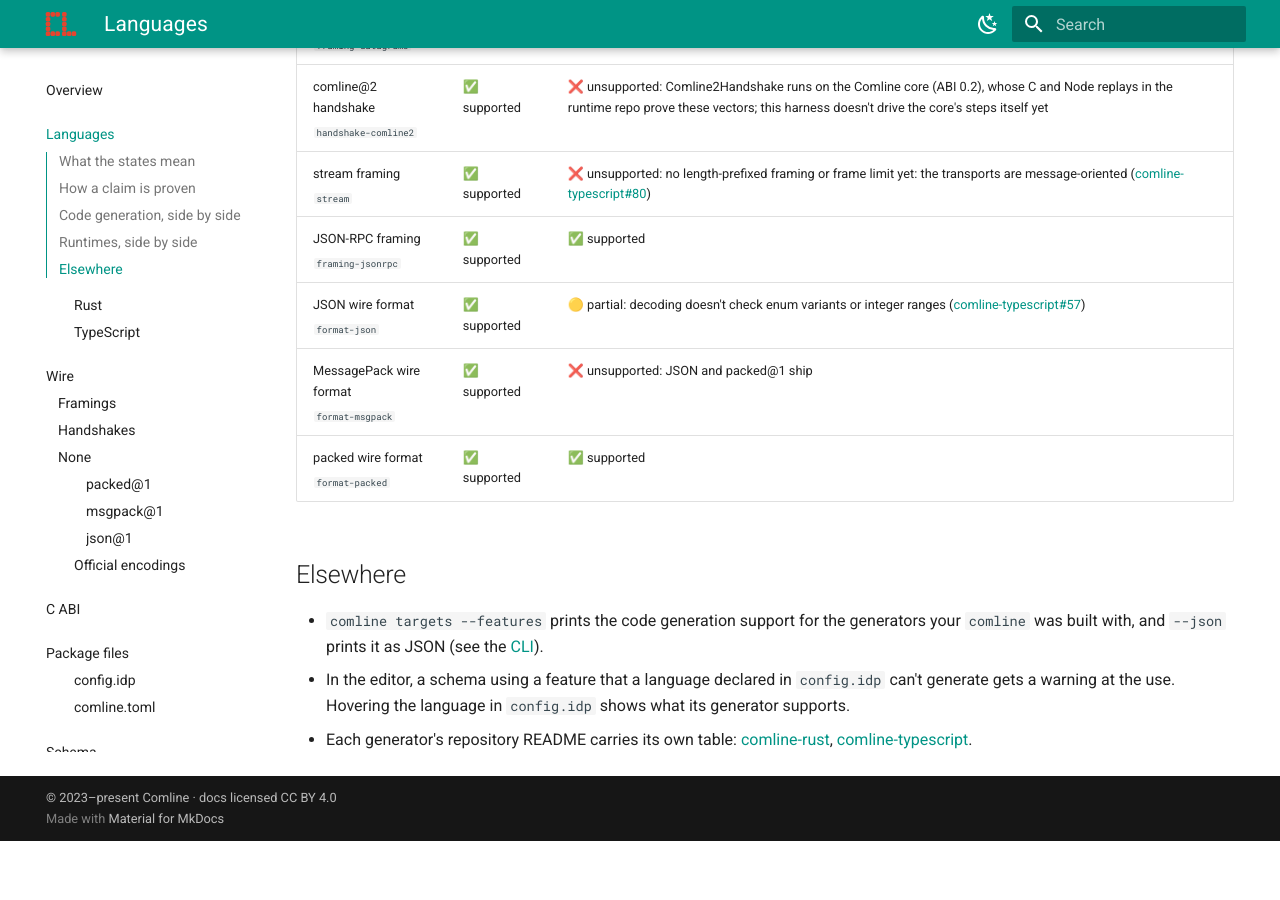
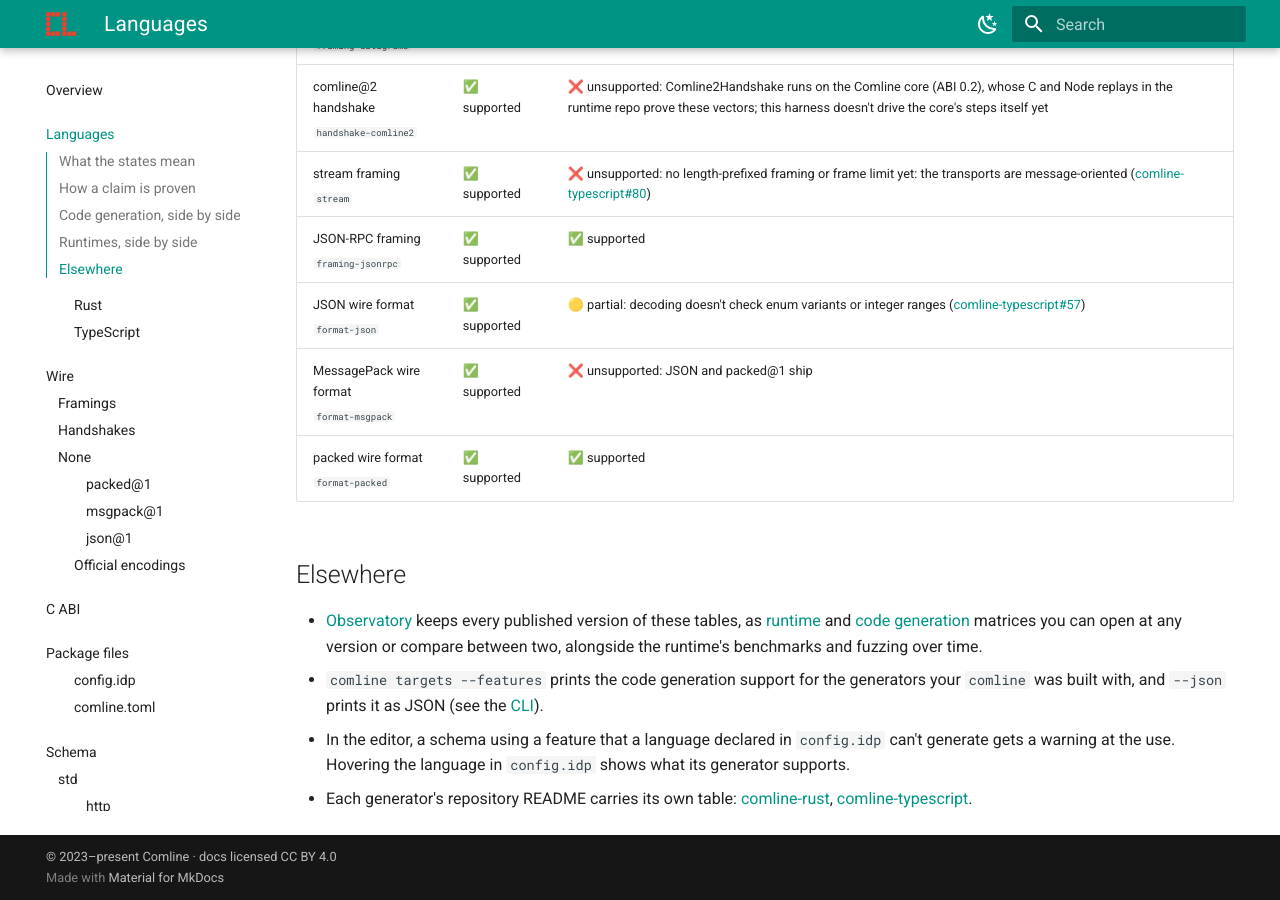
Before and after one commit to ComlineProject/docs, an MkDocs documentation site: the page built from docs/docs/reference/languages/index.md, in a window 1280 px wide and 900 px high, scrolled down 4210 px. Built offline with MkDocs 1.6.1 and Material for MkDocs 9.7.7, drawn with Linux system fonts in a browser that asks for light colours; the version menu is left out; before the commit the page ends 5051 px from its top, so only the background shows below that.

Commit message:
reference/languages: link the Observatory for history and comparisons

```diff
--- a/docs/docs/reference/languages/index.md
+++ b/docs/docs/reference/languages/index.md
@@ -124,6 +124,10 @@ commit. A runtime's suite runs every example against it:
 
 ## Elsewhere
 
+- [Observatory](https://comlineproject.github.io/observatory/) keeps every published version of these tables, as
+  [runtime](https://comlineproject.github.io/observatory/conformance/wire/) and [code generation](https://comlineproject.github.io/observatory/conformance/codegen/)
+  matrices you can open at any version or compare between two, alongside the
+  runtime's benchmarks and fuzzing over time.
 - `comline targets --features` prints the code generation support for the
   generators your `comline` was built with, and `--json` prints it as JSON (see
   the [CLI](../tools/cli.md)).
```
Also changed, not shown: docs/docs/reference/languages/rust.md (+6 -0 lines).
